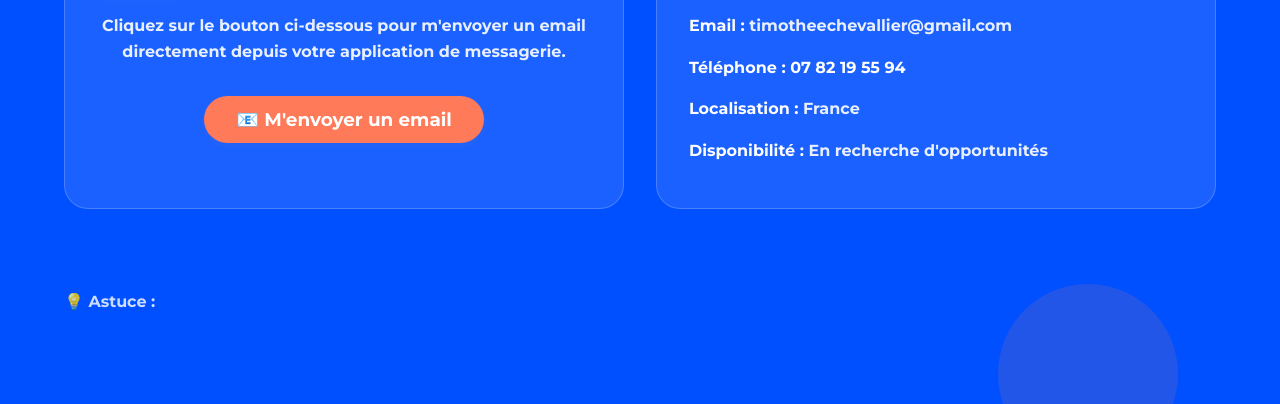
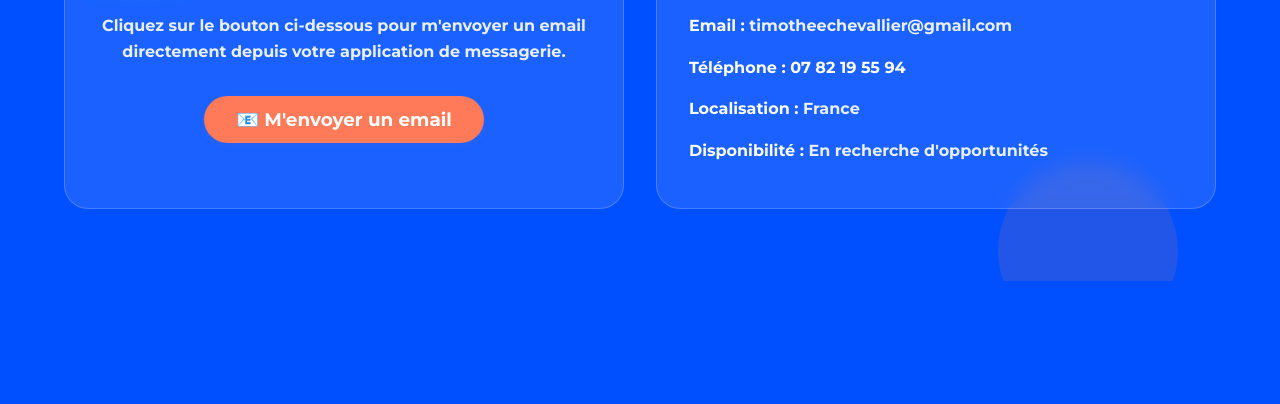
Before and after one commit to timotheechevallier-hash/portfolio-timothee-chevallier, a plain HTML site: page contact.html in a window 1280 px wide. Shown: the part 481-885 px from the top of the page. After the commit the page ends 800 px from the top, so only its background shows below. Drawn offline with Linux system fonts and the light colour scheme.

Commit message:
Remove incomplete contact note section

```diff
--- a/contact.html
+++ b/contact.html
@@ -57,11 +57,7 @@
             </div>
           </div>
 
-          <div class="contact-note">
-            <p style="color:#fff;font-size:1rem;margin-top:40px;text-align:center;opacity:0.8;">
-              💡 <strong>Astuce :</strong>
-            </p>
-          </div>
+
         </div>
       </div>
     </section>
```
